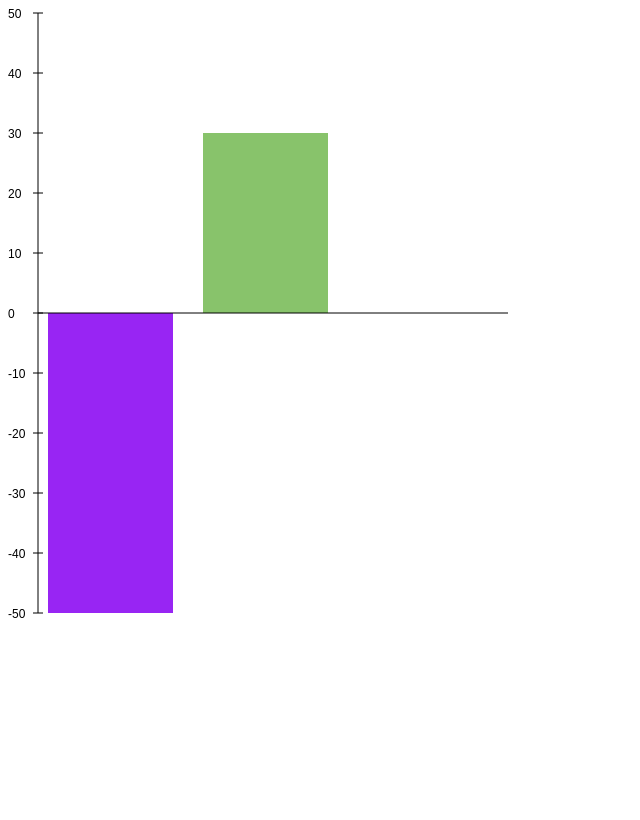
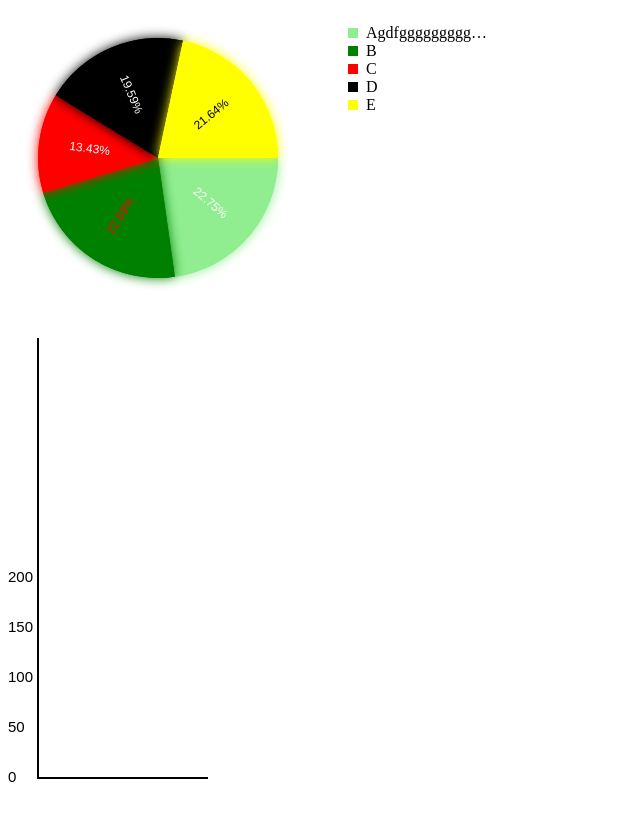
Before and after one commit to gokhanergen-tech/graphjs-react, a React (Create React App) app in the folder example/: page / in a window 1280 px wide. Shown: the whole page, without its empty margins (0-640 px from the left). Built offline with nearby package versions, Linux system fonts and the light colour scheme.

Commit message:
Added Range Calculation To BarChart

```diff
--- a/example/src/App.tsx
+++ b/example/src/App.tsx
@@ -1,20 +1,45 @@
 import React from 'react'
-import BarChart from './components/BarChart'
-import { generateColor } from './utils'
+import Pie from './components/pie/Pie'
+import Base from './components/base/Base'
 
 const App = () => {
-  return <BarChart values={[
+  return <>
+  <Pie data={[
     {
-      label: 'engin',
-      value: -50,
-      color: generateColor()
+      value:Math.round(Math.random()*180),
+      name:"Agdfgggggggggggggggggggggggg",
+      backgroundColor:"lightgreen",
+      textColor:"white"
     },
     {
-      label: 'engin',
-      value: 30,
-      color: generateColor()
+      value:Math.round(Math.random()*180),
+      name:"B",
+      backgroundColor:"green",
+      textColor:"red"
     },
-  ]} />
+    {
+      value:Math.round(Math.random()*180),
+      name:"C",
+      backgroundColor:"red",
+      textColor:"white"
+    },
+    {
+      value:Math.round(Math.random()*180),
+      name:"D",
+      backgroundColor:"black",
+      textColor:"white"
+    },{
+      value:Math.round(Math.random()*180),
+      name:"E",
+      backgroundColor:"yellow",
+      textColor:"black"
+    }
+  ]}></Pie>
+  <Base data={{
+    x:[1,10,7],
+    y:[2,3,9]
+  }}></Base>
+  </>
 }
 
 export default App
--- a/example/src/components/BarChart/index.tsx
+++ b/example/src/components/BarChart/index.tsx
@@ -1,112 +1,125 @@
 import React, { useCallback, useEffect, useRef } from 'react'
 import BarChartInterface, { BarChartColumn } from './BarChartInterface'
-import { findClosestNumber } from '../../utils';
+import { findClosestNumber } from '../../utils'
 
 const BarChart: React.FC<BarChartInterface> = ({ values }) => {
-    const canvasReference = useRef<HTMLCanvasElement>(null);
+  const canvasReference = useRef<HTMLCanvasElement>(null)
   const context = useRef<{
-        context: CanvasRenderingContext2D | null,
+    context: CanvasRenderingContext2D | null
     maxItemWidth: number
   }>({
     context: null,
     maxItemWidth: 0
-    });
+  })
 
-    const MARGIN = 30;
-    let maxValue: number = 0;
-    let minValue: number = 0;
-    const CHART_HEIGHT = 300;
-    const CHART_WIDTH = 500;
-    const COMPABILITY = CHART_HEIGHT + 5;
+  const MARGIN = 30
+  let RANGE = 10
+  const CHART_HEIGHT = 500
+  const CHART_WIDTH = 1200
+  const COMPABILITY = CHART_HEIGHT + 5
 
-    const getNumbers = function (contextInstance: CanvasRenderingContext2D): void {
-        var allValues: number[] = [];
-        values.map(elements => {
+  let maxValue: number = 0
+  let minValue: number = 0
+
+  const getNumbers = function (
+    contextInstance: CanvasRenderingContext2D
+  ): void {
+    var allValues: number[] = []
+    values.map((elements) => {
       allValues.push(elements.value)
-        });
+    })
 
-        minValue = findClosestNumber(Math.min(...allValues));
-        minValue = minValue < 0 ? minValue : 0;
-        maxValue = findClosestNumber(Math.max(...allValues));
+    const maxValueInItems = Math.max(...allValues)
+    const minValueInItems = Math.min(...allValues)
 
-        const temporaryMinValue = -minValue;
-        maxValue = temporaryMinValue > maxValue ? temporaryMinValue : maxValue;
+    RANGE = Math.ceil(maxValueInItems / allValues.length);
+    minValue = findClosestNumber(minValueInItems, RANGE)
+    minValue = minValue < 0 ? minValue : 0
+    maxValue = findClosestNumber(maxValueInItems, RANGE)
+
+    const temporaryMinValue = -minValue
+    maxValue = temporaryMinValue > maxValue ? temporaryMinValue : maxValue
 
     contextInstance.save()
-        for (let index = minValue; index <= maxValue; index += 10) {
-            contextInstance.font = "12px Arial";
-            contextInstance.fillStyle = "#000";
-            contextInstance.fillText(index.toString(), 0, CHART_HEIGHT - CHART_HEIGHT * index / maxValue + 10)
+    for (let index = minValue; index <= maxValue; index += RANGE) {
+      contextInstance.font = '12px Arial'
+      contextInstance.fillStyle = '#000'
+      contextInstance.fillText(
+        index.toString(),
+        0,
+        CHART_HEIGHT - (CHART_HEIGHT * index) / maxValue + 10
+      )
 
       // Start a new Path
-            contextInstance.beginPath();
-            contextInstance.moveTo(MARGIN - 5, CHART_HEIGHT - CHART_HEIGHT * index / maxValue + 5);
-            contextInstance.lineTo(MARGIN + 5, CHART_HEIGHT - CHART_HEIGHT * index / maxValue + 5);
+      contextInstance.beginPath()
+      contextInstance.moveTo(
+        MARGIN - 5,
+        CHART_HEIGHT - (CHART_HEIGHT * index) / maxValue + 5
+      )
+      contextInstance.lineTo(
+        MARGIN + 5,
+        CHART_HEIGHT - (CHART_HEIGHT * index) / maxValue + 5
+      )
       // Draw the Path
-            contextInstance.stroke();
+      contextInstance.stroke()
     }
-        contextInstance.restore();
+    contextInstance.restore()
   }
 
-    const getContext = useCallback(
-        () => {
+  const getContext = useCallback(() => {
     if (canvasReference.current) {
-                context.current.context = canvasReference.current.getContext('2d');
-                context.current.maxItemWidth = CHART_WIDTH / values.length / 2;
-                drawGraphic();
+      context.current.context = canvasReference.current.getContext('2d')
+      context.current.maxItemWidth = CHART_WIDTH / values.length / 2
+      drawGraphic()
     }
-        }, [values]
-    )
+  }, [values])
 
   const createColumn = function (item: BarChartColumn, index: number): void {
-        const contextInstance = context.current.context;
-        const maxWidth = context.current.maxItemWidth;
+    const contextInstance = context.current.context
+    const maxWidth = context.current.maxItemWidth
     if (contextInstance) {
+      const itemStartX = MARGIN + 10 + index * (maxWidth + MARGIN)
+      const itemStartY = COMPABILITY
 
+      const itemEndX = maxWidth
+      const itemEndY = -(item.value * CHART_HEIGHT) / maxValue
+      contextInstance.fillStyle = item.color
 
-            const itemStartX = MARGIN + 10 + index * (maxWidth + MARGIN);
-            const itemStartY = COMPABILITY;
-
-            const itemEndX = maxWidth;
-            const itemEndY = -(item.value * CHART_HEIGHT) / maxValue;
-            contextInstance.fillStyle = item.color;
-
-            contextInstance.fillRect(itemStartX, itemStartY, itemEndX, itemEndY);
-
-
+      contextInstance.fillRect(itemStartX, itemStartY, itemEndX, itemEndY)
     }
-    };
+  }
 
   const drawGraphic = () => {
     if (context.current.context && canvasReference.current) {
-            const contextInstance = context.current.context;
-            contextInstance.font = "Arial";
-            getNumbers(contextInstance);
+      const contextInstance = context.current.context
+      contextInstance.font = 'Arial'
+      getNumbers(contextInstance)
 
       values.forEach((item, index) => {
-                createColumn(item, index);
+        createColumn(item, index)
       })
 
       // Graphic Line
-            contextInstance.beginPath();
-            contextInstance.lineTo(MARGIN, COMPABILITY);
-            contextInstance.lineTo(CHART_WIDTH, COMPABILITY);
+      contextInstance.beginPath()
+      contextInstance.lineTo(MARGIN, COMPABILITY)
+      contextInstance.lineTo(CHART_WIDTH, COMPABILITY)
       if (minValue < 0) {
-                contextInstance.moveTo(MARGIN, 5);
-                contextInstance.lineTo(MARGIN, CHART_HEIGHT + (-minValue * CHART_HEIGHT / maxValue + 5));
+        contextInstance.moveTo(MARGIN, 5)
+        contextInstance.lineTo(
+          MARGIN,
+          CHART_HEIGHT + ((-minValue * CHART_HEIGHT) / maxValue + 5)
+        )
       }
-            contextInstance.lineWidth = 0;
-            contextInstance.stroke();
+      contextInstance.lineWidth = 0
+      contextInstance.stroke()
     }
-    };
+  }
 
   useEffect(() => {
     getContext()
   }, [])
 
-    return (
-        <canvas ref={canvasReference} width={500} height={800} />
-    )
+  return <canvas ref={canvasReference} width={1200} height={1200} />
 }
 
 export default BarChart
--- /dev/null
+++ b/example/src/components/base/Base.tsx
@@ -0,0 +1,48 @@
+import React, { MutableRefObject, useCallback, useEffect, useRef } from 'react'
+import Canvas from '../Canvas';
+import Plot from './Plot';
+
+interface DataProps{
+    x:number[],
+    y:number[]
+}
+
+interface BaseProps{
+    data:DataProps
+}
+const Base = ({data}:BaseProps) => {
+  const canvasRef: MutableRefObject<any> = useRef();
+  const plotRef=useRef(new Plot());
+
+  const renderData=useCallback(()=>{
+     const ctx=canvasRef.current.getContext("2d");
+
+     if(ctx){
+       ctx.clearRect(0,0,canvasRef.current.width,canvasRef.current.height)
+       plotRef.current.drawAxises(ctx,{
+        x:{
+            max:200,
+            increaseSize:50
+        },
+        y:{
+            max:200,
+            increaseSize:50
+        }
+       });
+     }
+
+  },[data])
+
+  useEffect(()=>{
+     renderData();
+  },[renderData])
+
+  return (
+    <div>
+      <Canvas width={500} height={500} ref={canvasRef}>
+      </Canvas>
+    </div>
+  )
+}
+
+export default React.memo(Base)
--- /dev/null
+++ b/example/src/components/base/Plot.tsx
@@ -0,0 +1,43 @@
+import { Position } from "../../utils/mouseUtils";
+
+class Plot {
+
+    writeAxisText(ctx: CanvasRenderingContext2D,text:string,position:Position){
+        ctx.font = "15px Arial";
+        ctx.textBaseline="middle";
+        ctx.fillText(text, position.x,position.y);
+    }
+
+    drawAxises(ctx: CanvasRenderingContext2D, options: {
+        x: {
+            max: number,
+            increaseSize: number
+        },
+        y: {
+            max: number,
+            increaseSize: number
+        }
+    }) {
+        const {height}=ctx.canvas;
+        ctx.beginPath();
+        ctx.moveTo(30, 30);
+        ctx.lineTo(30,height-30);
+        ctx.lineTo(options.x.max,height-30);
+        ctx.lineWidth = 2;
+        ctx.stroke();
+
+        for(let i=0;i<=options.y.max;i+=options.y.increaseSize){
+            const value=(height-(i))-30;
+
+            this.writeAxisText(ctx,String(i),{
+                x:0,
+                y:value<=0?30:value
+            });
+        }
+
+
+
+    }
+}
+
+export default Plot;
--- a/example/src/utils.ts
+++ b/example/src/utils.ts
@@ -28,12 +28,12 @@ const generateNumber = function (min: number, max: number): number {
  * @param {number} number
  * @returns {number}
  */
-const findClosestNumber = function (number: number): number {
-    if (number % 10 === 0)
+const findClosestNumber = function (number: number, range: number = 10): number {
+    if (number % range === 0)
         return number;
 
-    const remainingNumber = number % 10;
-    return number > 0 ? number - remainingNumber + 10 : number - remainingNumber - 10;
+    const remainingNumber = number % range;
+    return number > 0 ? number - remainingNumber + range : number - remainingNumber - range;
 }
 
 export {
```
Also changed, not shown: example/src/components/pie/Pie.tsx (+31 -17 lines), example/src/components/base/base.module.css (added). Lines whose indentation alone changed are shown as unchanged.
